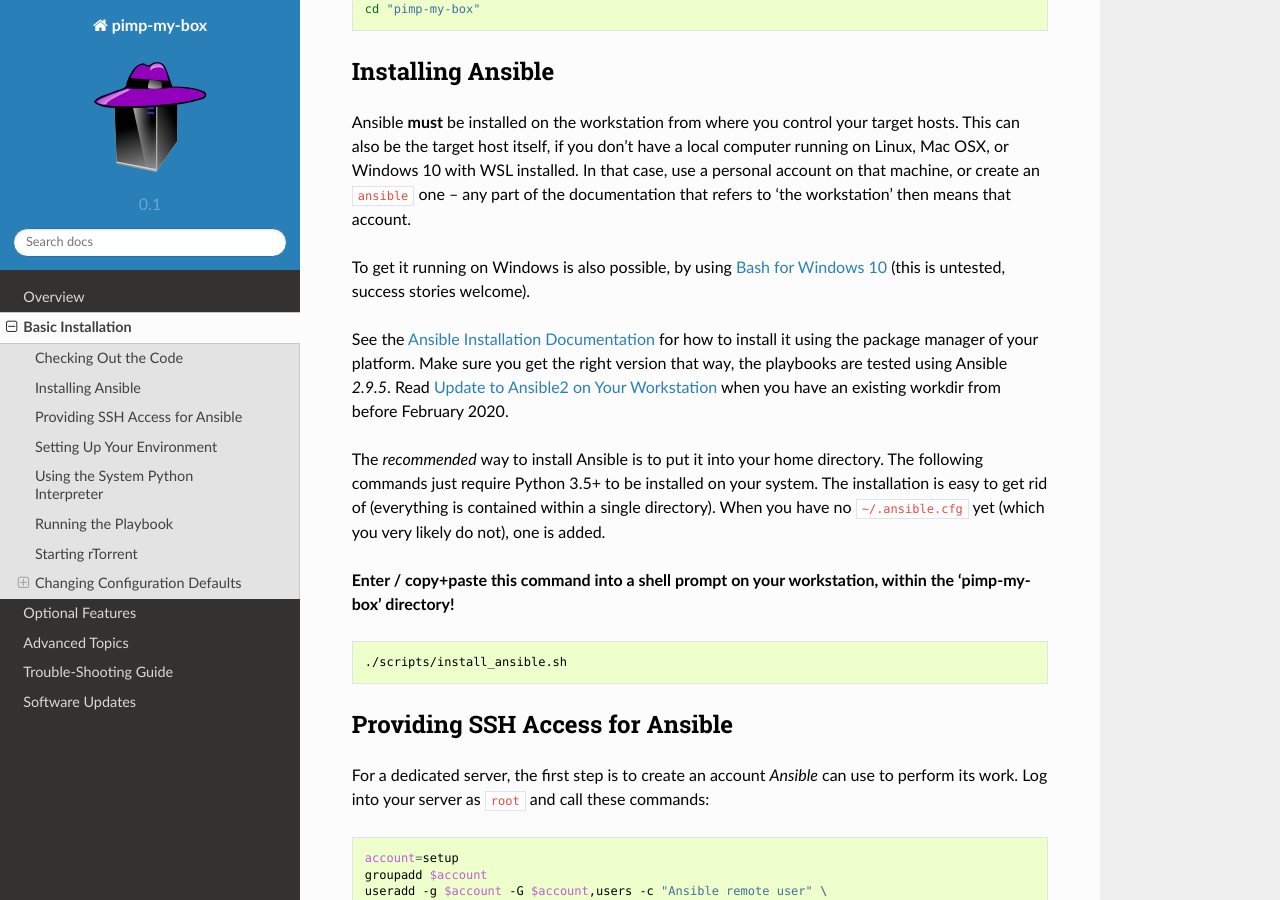
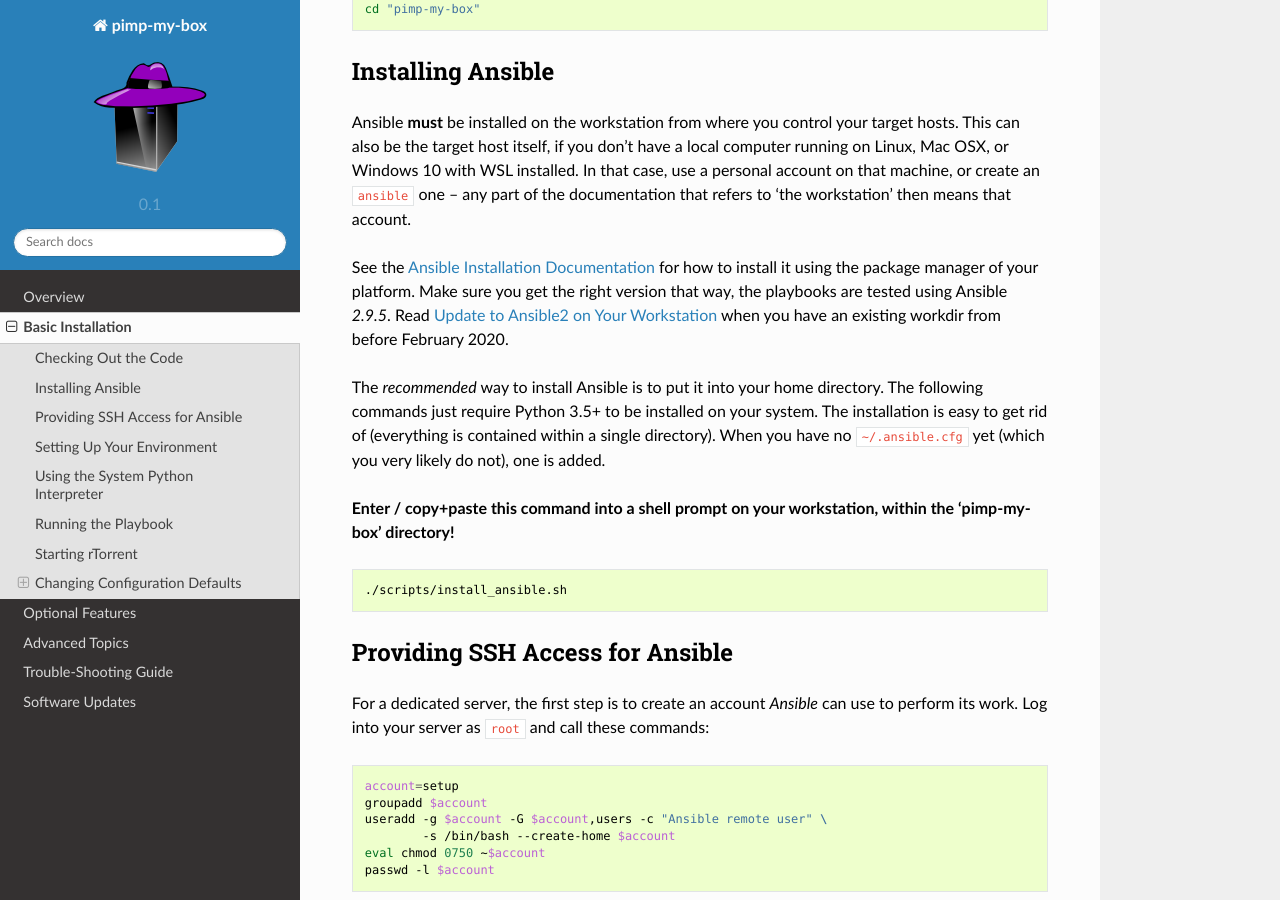
Before and after one commit to pyroscope/pimp-my-box, a Sphinx documentation site: the page built from docs/setup.rst, in a window 1280 px wide and 900 px high, scrolled down 831 px. Built offline with Sphinx 7.4.7 and the Read the Docs theme 2.0.0, drawn with Linux system fonts in a browser that asks for light colours.

Commit message:
docs: ... and remove 'Bash for Windows 10'

```diff
--- a/docs/setup.rst
+++ b/docs/setup.rst
@@ -56,9 +56,6 @@
 In that case, use a personal
 account on that machine, or create an ``ansible`` one – any part of the
 documentation that refers to ‘the workstation’ then means that account.
-
-To get it running on Windows is also possible, by using `Bash for Windows 10`_
-(this is untested, success stories welcome).
 
 See the `Ansible Installation Documentation`_ for how to install it using the package
 manager of your platform. Make sure you get the right version that way,
```
